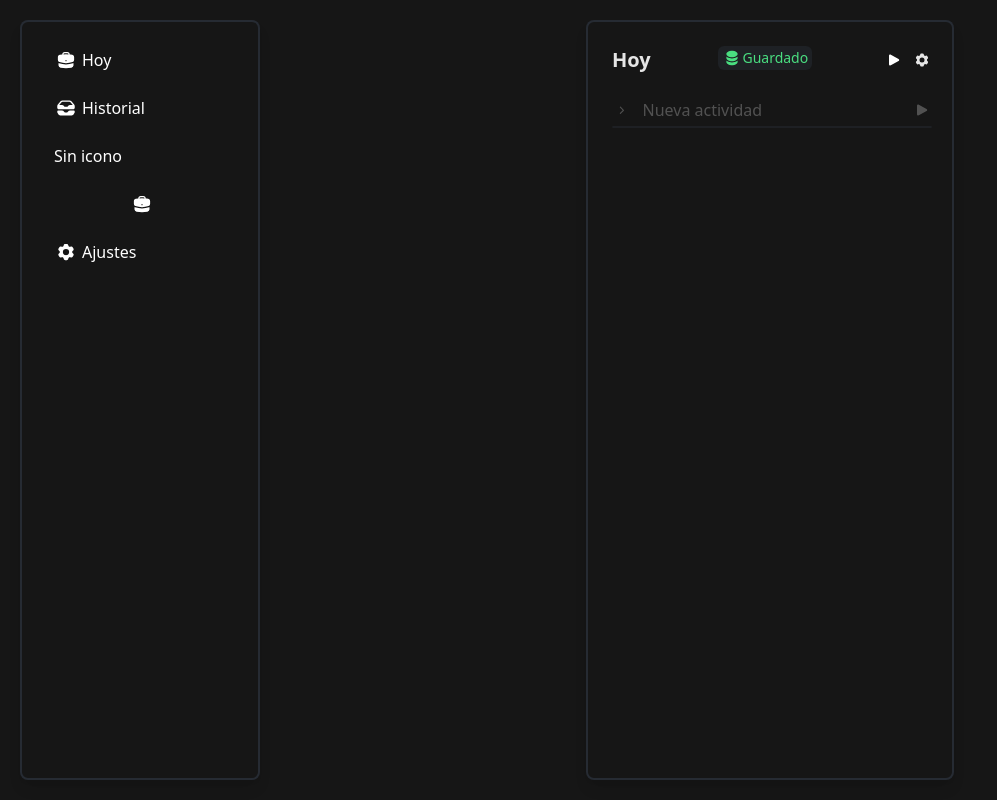
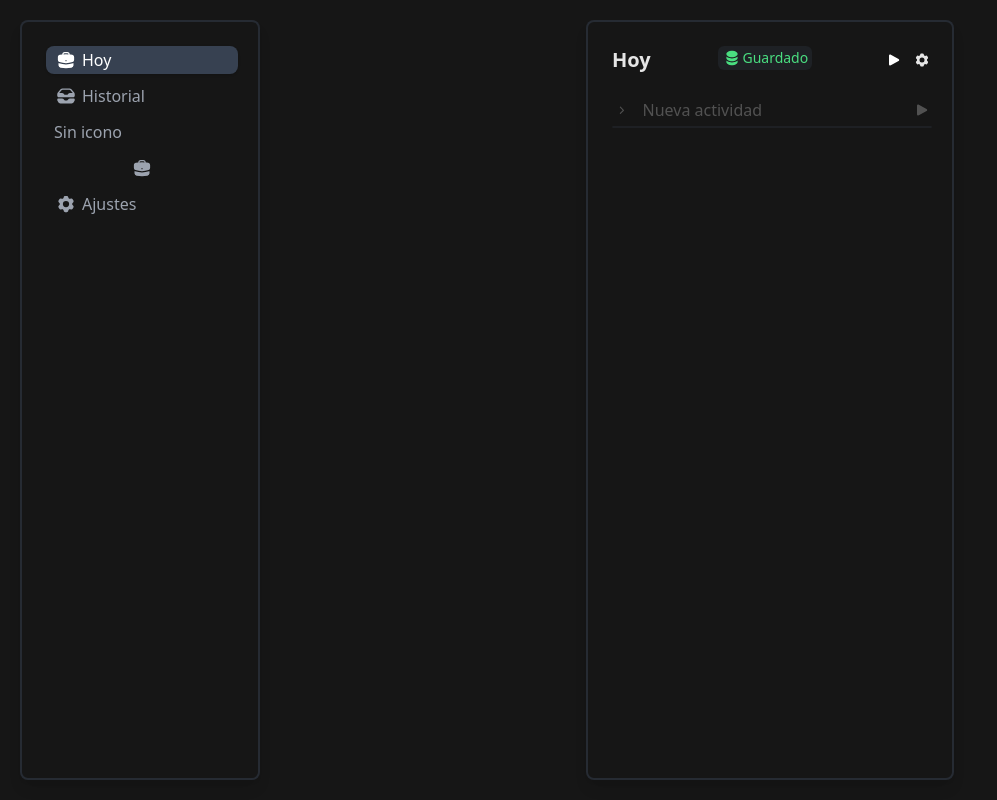
Before and after one commit to pedroditersimon/cronomate, a React (Vite) app: page / in a window 1280 px wide. Shown: the whole page, without its empty margins (0-997 px from the left). Built offline with nearby package versions, Linux system fonts and the light colour scheme.

Commit message:
sidebar link

```diff
--- a/src/features/activity/components/ActivityCreator.tsx
+++ b/src/features/activity/components/ActivityCreator.tsx
@@ -24,7 +24,9 @@ export default function ActivityCreator({ onCreate }: Props) {
         const handleKeyDown = (e: KeyboardEvent) => {
             if (focused) return; // Already focused
             if (document.activeElement !== document.body) return; // Ignore if focusing other element
+            if (e.ctrlKey || e.altKey || e.metaKey) return; // Ignore if modifier keys
             if (e.key.length > 1) return; // Ignore special keys
+            if (e.key === " ") return; // Ignore spaces
 
             handleSetActivity({
                 ...activity,
--- a/src/shared/layouts/PageLayout.tsx
+++ b/src/shared/layouts/PageLayout.tsx
@@ -11,7 +11,7 @@ export default function PageLayout({ children }: PropsWithChildren) {
                 <Sidebar
                     links={[
                         {
-                            to: "/#",
+                            to: "/",
                             icon: <BriefcaseIcon />,
                             text: "Hoy",
                         },
--- a/src/shared/layouts/Sidebar.tsx
+++ b/src/shared/layouts/Sidebar.tsx
@@ -1,8 +1,9 @@
-import { ReactNode } from "react";
+import { ReactNode, useEffect } from "react";
 import Container from "./Container";
 import clsx from "clsx";
 import { Link as LinkType } from "src/shared/types/Link";
 import LinkBtn from "src/shared/components/interactable/LinkBtn";
+import { useLocation } from "react-router";
 
 interface LinkBtnType extends LinkType {
     text?: string,
@@ -13,20 +14,29 @@ interface Props {
 }
 
 export default function Sidebar({ links }: Props) {
-    const currentLocation = window.location.pathname;
+    const { pathname } = useLocation();
+
+    // Ejemplo: '/history/1' → '/history'
+    // Ejemplo: '/' → '/'
+    const basePath = pathname.split('/').slice(0, 3).join('/');
+
 
     return (
         <Container className="h-full">
+            <div className="flex flex-col gap-2">
                 {
                     links.map(link => {
-                    const isSelected = currentLocation.startsWith(link.to);
-
+                        const isActive = basePath === link.to;
+                        console.log(basePath, link.to);
                         return (
                             <LinkBtn
                                 {...link}
                                 key={link.to}
-                            className={clsx("w-full justify-center rounded-lg hover:bg-gray-700 hover:shadow",
-                                { "bg-gray-700 shadow": isSelected }
+                                className={clsx("w-full justify-center rounded-lg hover:text-white hover:bg-gray-700 hover:shadow",
+                                    {
+                                        "bg-gray-700 shadow": isActive,
+                                        "text-gray-400": !isActive
+                                    }
                                 )}
                             >
                                 {link.icon &&
@@ -43,6 +53,8 @@ export default function Sidebar({ links }: Props) {
                         )
                     })
                 }
+            </div>
+
         </Container >
     );
 }
```
Also changed, not shown: 1 other file (tests, documents, lock files or other folders). Lines whose indentation alone changed are shown as unchanged.
